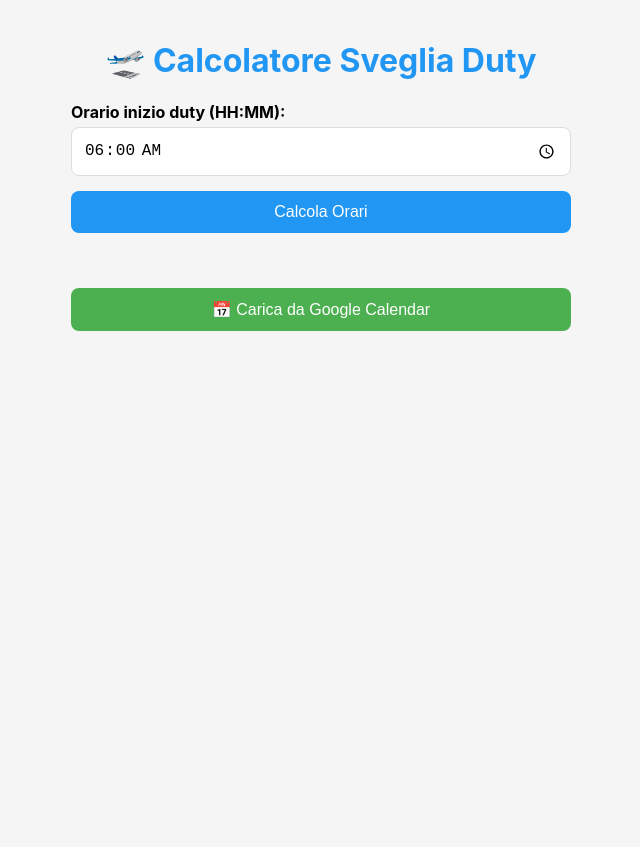
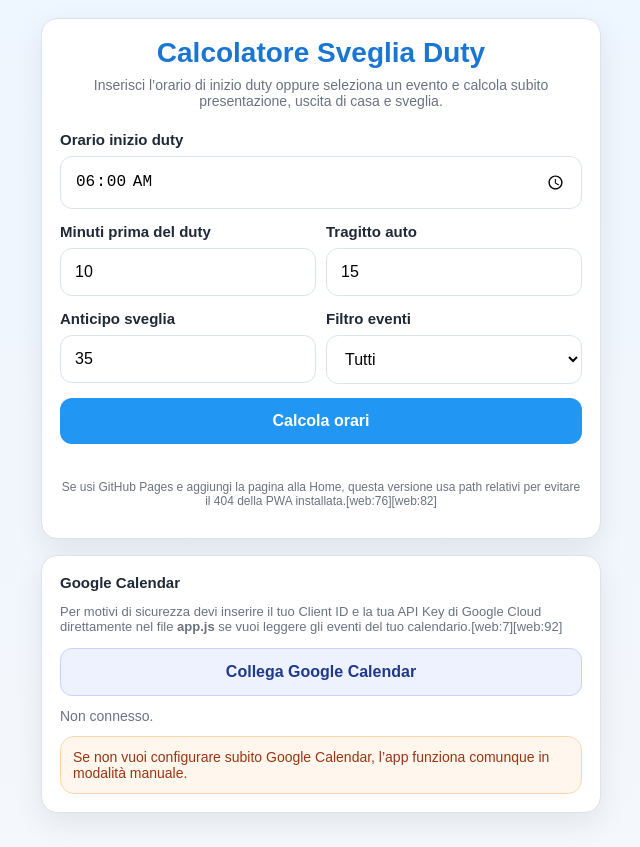
Before and after one commit to bebop80/Sveglia-Duty, a plain HTML site: page index.html in a window 1280 px wide. Shown: the whole page, without its empty margins (319-959 px from the left). Before the commit the page ends 800 px from the top, so only its background shows below. Drawn offline with Linux system fonts and the light colour scheme.

Commit message:
Refactor index.html for improved structure and styling

```diff
--- a/index.html
+++ b/index.html
@@ -1,47 +1,331 @@
 <!DOCTYPE html>
 <html lang="it">
 <head>
-    <meta charset="UTF-8">
-    <meta name="viewport" content="width=device-width, initial-scale=1.0">
-    <title>Calcolatore Sveglia Duty</title>
-    <link rel="manifest" href="manifest.json">
-    <meta name="theme-color" content="#2196F3">
-    <style>
-        body { font-family: -apple-system, BlinkMacSystemFont, 'Segoe UI', Roboto, sans-serif; max-width: 500px; margin: 0 auto; padding: 20px; background: #f5f5f5; }
-        h1 { text-align: center; color: #2196F3; }
-        label { display: block; margin: 10px 0 5px; font-weight: bold; }
-        input, button { width: 100%; padding: 12px; margin-bottom: 15px; border: 1px solid #ddd; border-radius: 8px; box-sizing: border-box; font-size: 16px; }
-        button { background: #2196F3; color: white; border: none; cursor: pointer; }
-        button:hover { background: #1976D2; }
-        .result { background: #e8f5e8; padding: 15px; border-radius: 8px; margin: 10px 0; font-size: 18px; font-weight: bold; }
-        .result time { display: block; color: #2E7D32; }
-        #events { margin-top: 20px; }
-        .event { background: white; padding: 10px; margin: 10px 0; border-radius: 8px; border-left: 4px solid #2196F3; }
-        #loader { text-align: center; color: #666; }
-    </style>
+  <meta charset="UTF-8" />
+  <meta name="viewport" content="width=device-width, initial-scale=1.0" />
+  <title>Calcolatore Sveglia Duty</title>
+
+  <link rel="manifest" href="./manifest.json" />
+  <meta name="theme-color" content="#2196F3" />
+  <meta name="mobile-web-app-capable" content="yes" />
+  <meta name="apple-mobile-web-app-capable" content="yes" />
+  <meta name="apple-mobile-web-app-status-bar-style" content="default" />
+  <meta name="apple-mobile-web-app-title" content="Sveglia Duty" />
+
+  <style>
+    :root {
+      --bg: #f4f7fb;
+      --card: #ffffff;
+      --primary: #2196f3;
+      --primary-dark: #1976d2;
+      --text: #1f2937;
+      --muted: #6b7280;
+      --success-bg: #ecfdf3;
+      --success-text: #166534;
+      --border: #dbe3ee;
+      --shadow: 0 10px 30px rgba(0, 0, 0, 0.08);
+      --radius: 16px;
+    }
+
+    * {
+      box-sizing: border-box;
+    }
+
+    body {
+      margin: 0;
+      font-family: Arial, sans-serif;
+      background: linear-gradient(180deg, #eef6ff 0%, var(--bg) 100%);
+      color: var(--text);
+      padding: 18px;
+    }
+
+    .app {
+      max-width: 560px;
+      margin: 0 auto;
+    }
+
+    .card {
+      background: var(--card);
+      border: 1px solid var(--border);
+      border-radius: var(--radius);
+      box-shadow: var(--shadow);
+      padding: 18px;
+      margin-bottom: 16px;
+    }
+
+    h1 {
+      margin: 0 0 8px;
+      font-size: 28px;
+      color: var(--primary-dark);
+      text-align: center;
+    }
+
+    .subtitle {
+      text-align: center;
+      color: var(--muted);
+      margin: 0 0 22px;
+      font-size: 14px;
+    }
+
+    label {
+      display: block;
+      margin-bottom: 8px;
+      font-weight: 700;
+      font-size: 15px;
+    }
+
+    input,
+    button,
+    select {
+      width: 100%;
+      border-radius: 12px;
+      border: 1px solid var(--border);
+      font-size: 16px;
+    }
+
+    input,
+    select {
+      padding: 14px;
+      background: #fff;
+      margin-bottom: 14px;
+    }
+
+    button {
+      padding: 14px 16px;
+      border: none;
+      background: var(--primary);
+      color: #fff;
+      font-weight: 700;
+      cursor: pointer;
+      margin-bottom: 12px;
+    }
+
+    button:hover {
+      background: var(--primary-dark);
+    }
+
+    button.secondary {
+      background: #eef2ff;
+      color: #1e3a8a;
+      border: 1px solid #c7d2fe;
+    }
+
+    button.secondary:hover {
+      background: #dbeafe;
+    }
+
+    button.ghost {
+      background: #fff;
+      color: var(--text);
+      border: 1px solid var(--border);
+    }
+
+    .grid {
+      display: grid;
+      grid-template-columns: 1fr;
+      gap: 12px;
+    }
+
+    .result-box {
+      background: var(--success-bg);
+      border: 1px solid #bbf7d0;
+      border-radius: 14px;
+      padding: 14px;
+      margin-top: 8px;
+    }
+
+    .result-row {
+      display: flex;
+      justify-content: space-between;
+      align-items: center;
+      gap: 12px;
+      padding: 10px 0;
+      border-bottom: 1px dashed #cfe8d5;
+    }
+
+    .result-row:last-child {
+      border-bottom: none;
+    }
+
+    .result-label {
+      font-weight: 700;
+      color: #14532d;
+    }
+
+    .result-time {
+      font-size: 24px;
+      font-weight: 800;
+      color: var(--success-text);
+      letter-spacing: 0.5px;
+    }
+
+    .muted {
+      color: var(--muted);
+      font-size: 14px;
+    }
+
+    .small {
+      font-size: 13px;
+    }
+
+    .event-list {
+      display: grid;
+      gap: 10px;
+      margin-top: 12px;
+    }
+
+    .event-item {
+      border: 1px solid var(--border);
+      border-radius: 14px;
+      padding: 12px;
+      background: #fff;
+    }
+
+    .event-title {
+      font-weight: 700;
+      margin-bottom: 4px;
+    }
+
+    .event-meta {
+      color: var(--muted);
+      font-size: 13px;
+      margin-bottom: 10px;
+    }
+
+    .actions {
+      display: grid;
+      gap: 10px;
+      margin-top: 14px;
+    }
+
+    .hint {
+      background: #fff7ed;
+      border: 1px solid #fed7aa;
+      color: #9a3412;
+      border-radius: 14px;
+      padding: 12px;
+      font-size: 14px;
+    }
+
+    .footer-note {
+      text-align: center;
+      color: var(--muted);
+      font-size: 12px;
+      margin-top: 10px;
+    }
+
+    .inline-2 {
+      display: grid;
+      grid-template-columns: 1fr 1fr;
+      gap: 10px;
+    }
+
+    @media (max-width: 520px) {
+      .inline-2 {
+        grid-template-columns: 1fr;
+      }
+
+      .result-time {
+        font-size: 21px;
+      }
+
+      h1 {
+        font-size: 24px;
+      }
+    }
+  </style>
 </head>
 <body>
-    <h1>🛫 Calcolatore Sveglia Duty</h1>
+  <div class="app">
+    <div class="card">
+      <h1>Calcolatore Sveglia Duty</h1>
+      <p class="subtitle">
+        Inserisci l’orario di inizio duty oppure seleziona un evento e calcola subito
+        presentazione, uscita di casa e sveglia.
+      </p>
 
-    <label>Orario inizio duty (HH:MM):</label>
-    <input type="time" id="dutyTime" value="06:00">
+      <label for="dutyTime">Orario inizio duty</label>
+      <input type="time" id="dutyTime" value="06:00" />
 
-    <button onclick="calcola()">Calcola Orari</button>
+      <div class="inline-2">
+        <div>
+          <label for="prepBeforeDuty">Minuti prima del duty</label>
+          <input type="number" id="prepBeforeDuty" value="10" min="0" step="1" />
+        </div>
+        <div>
+          <label for="travelMinutes">Tragitto auto</label>
+          <input type="number" id="travelMinutes" value="15" min="0" step="1" />
+        </div>
+      </div>
 
-    <div id="results"></div>
+      <div class="inline-2">
+        <div>
+          <label for="alarmAdvance">Anticipo sveglia</label>
+          <input type="number" id="alarmAdvance" value="35" min="0" step="1" />
+        </div>
+        <div>
+          <label for="calendarFilter">Filtro eventi</label>
+          <select id="calendarFilter">
+            <option value="">Tutti</option>
+            <option value="duty">Solo eventi con “duty”</option>
+          </select>
+        </div>
+      </div>
 
-    <button onclick="impostaSveglia()" id="alarmBtn" style="display:none;">🚨 Imposta Sveglia Telefono</button>
+      <button id="calcBtn">Calcola orari</button>
 
-    <div id="loader" style="display:none;">Caricamento eventi calendario...</div>
-    <div id="events"></div>
+      <div id="results" class="result-box" style="display:none;">
+        <div class="result-row">
+          <div class="result-label">Presentazione</div>
+          <div class="result-time" id="presentazioneOut">--:--</div>
+        </div>
+        <div class="result-row">
+          <div class="result-label">Uscita di casa</div>
+          <div class="result-time" id="uscitaOut">--:--</div>
+        </div>
+        <div class="result-row">
+          <div class="result-label">Sveglia</div>
+          <div class="result-time" id="svegliaOut">--:--</div>
+        </div>
+      </div>
 
-    <button onclick="loadEvents()" style="background:#4CAF50;margin-top:20px;">📅 Carica da Google Calendar</button>
+      <div class="actions">
+        <button id="copyAlarmBtn" class="secondary" style="display:none;">
+          Copia orario sveglia
+        </button>
+        <button id="androidAlarmBtn" class="ghost" style="display:none;">
+          Apri app Orologio / prova a impostare sveglia
+        </button>
+      </div>
 
-    <script src="app.js"></script>
-    <script>
-        if ('serviceWorker' in navigator) {
-            navigator.serviceWorker.register('sw.js');
-        }
-    </script>
+      <p class="footer-note">
+        Se usi GitHub Pages e aggiungi la pagina alla Home, questa versione usa path relativi per evitare il 404 della PWA installata.[web:76][web:82]
+      </p>
+    </div>
+
+    <div class="card">
+      <label>Google Calendar</label>
+      <p class="muted small">
+        Per motivi di sicurezza devi inserire il tuo Client ID e la tua API Key di Google Cloud
+        direttamente nel file <strong>app.js</strong> se vuoi leggere gli eventi del tuo calendario.[web:7][web:92]
+      </p>
+
+      <div class="actions">
+        <button id="authorize_button" class="secondary">Collega Google Calendar</button>
+        <button id="signout_button" class="ghost" style="display:none;">Disconnetti Google</button>
+      </div>
+
+      <div id="calendarStatus" class="muted">Non connesso.</div>
+      <div id="events" class="event-list"></div>
+
+      <div class="hint">
+        Se non vuoi configurare subito Google Calendar, l’app funziona comunque in modalità manuale.
+      </div>
+    </div>
+  </div>
+
+  <script src="https://apis.google.com/js/api.js" defer></script>
+  <script src="https://accounts.google.com/gsi/client" defer></script>
+  <script src="./app.js" defer></script>
 </body>
 </html>
```
